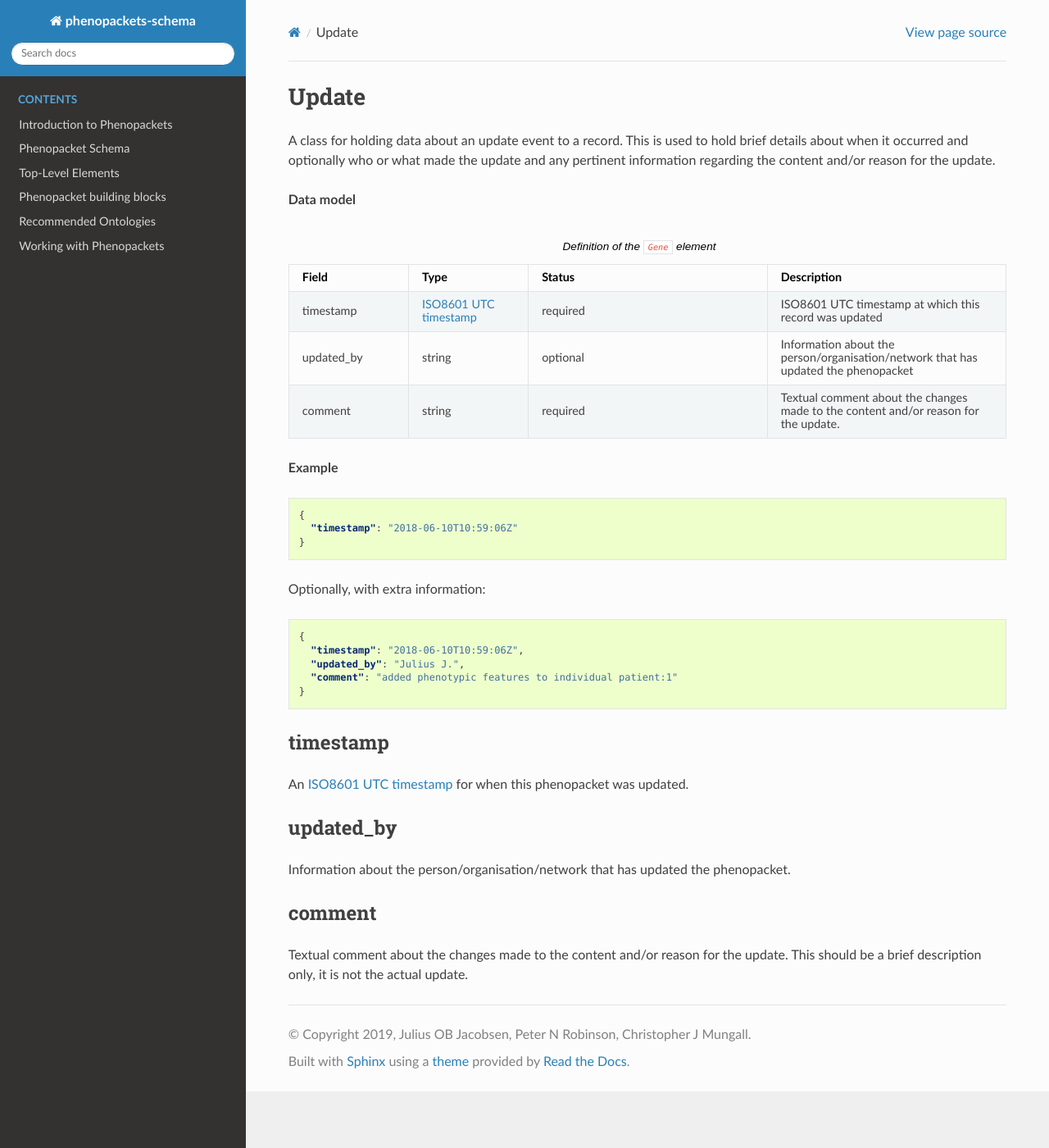
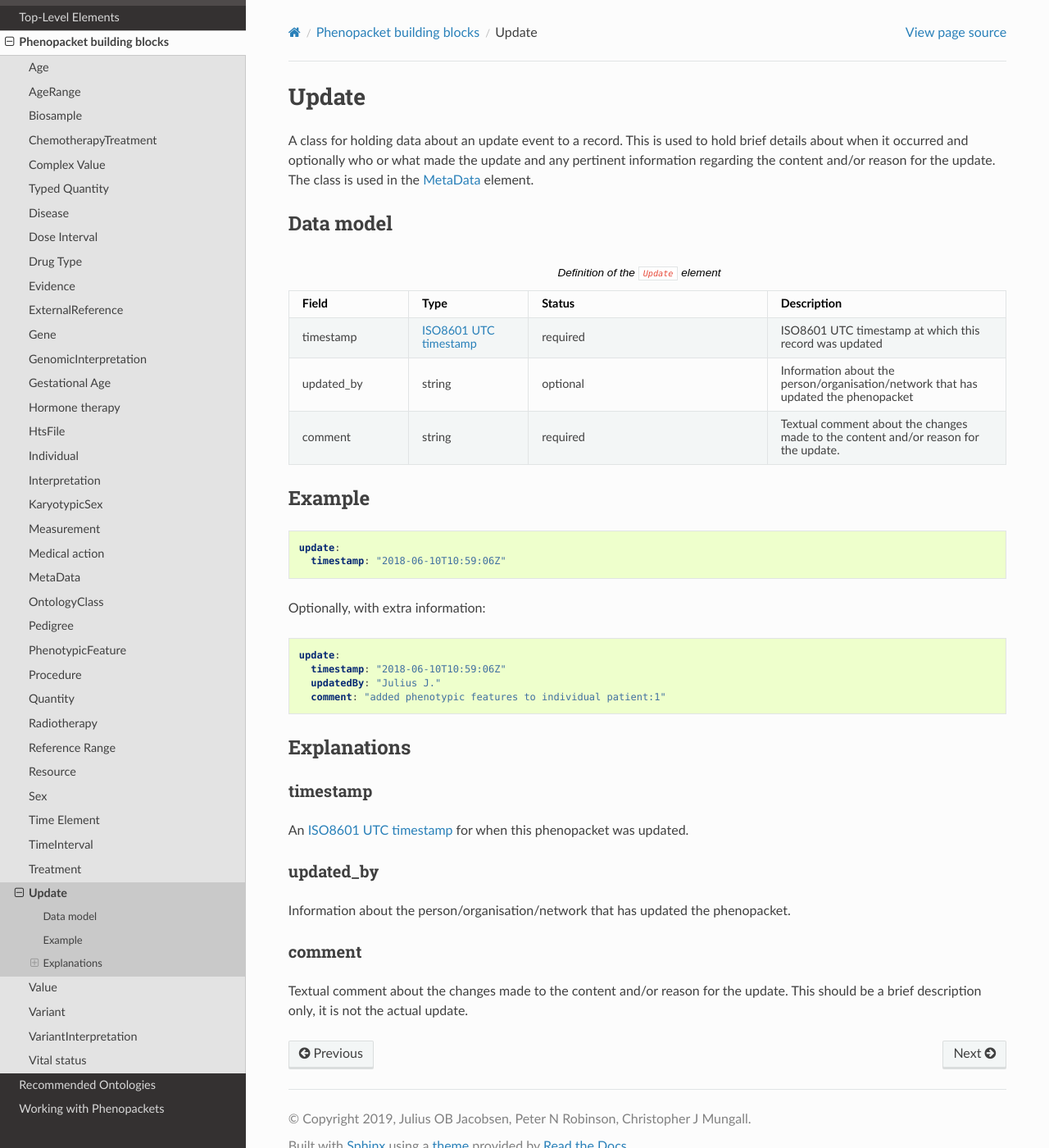
Before and after one commit to phenopackets/phenopacket-schema, a Sphinx documentation site: the page built from docs/update.rst, in a window 1280 px wide and 1400 px high. Shown: the whole window at 82% size. Built offline with Sphinx 7.4.7 and the Read the Docs theme 2.0.0, drawn with Linux system fonts in a browser that asks for light colours; pages that are not in the unit, such as notebooks, are missing from menus.

Commit message:
update documentation

```diff
--- a/docs/building-blocks.rst
+++ b/docs/building-blocks.rst
@@ -49,6 +49,7 @@ building blocks.
    time-element
    time-interval
    treatment
+   update
    value
    variant
    variant-interpretation
--- a/docs/update.rst
+++ b/docs/update.rst
@@ -1,17 +1,18 @@
 .. _rstupdate:
 
-======
+######
 Update
-======
+######
 
 A class for holding data about an update event to a record. This is used to hold brief details about when it occurred
 and optionally who or what made the update and any pertinent information regarding the content and/or reason for the
-update.
+update. The class is used in the :ref:`rstmetadata` element.
 
-**Data model**
+Data model
+##########
 
 
-.. list-table:: Definition  of the ``Gene`` element
+.. list-table:: Definition  of the ``Update`` element
    :widths: 25 25 50 50
    :header-rows: 1
 
@@ -33,23 +34,26 @@ update.
      - Textual comment about the changes made to the content and/or reason for the update.
 
 
-**Example**
+Example
+#######
 
-.. code-block:: json
+.. code-block:: yaml
 
-  {
-    "timestamp": "2018-06-10T10:59:06Z"
-  }
+  update:
+    timestamp: "2018-06-10T10:59:06Z"
 
 Optionally, with extra information:
 
-.. code-block:: json
+.. code-block:: yaml
 
-  {
-    "timestamp": "2018-06-10T10:59:06Z",
-    "updated_by": "Julius J.",
-    "comment": "added phenotypic features to individual patient:1"
-  }
+  update:
+    timestamp: "2018-06-10T10:59:06Z"
+    updatedBy: "Julius J."
+    comment: "added phenotypic features to individual patient:1"
+
+
+Explanations
+############
 
 timestamp
 ~~~~~~~~~
```
Also changed, not shown: 1 other file.
